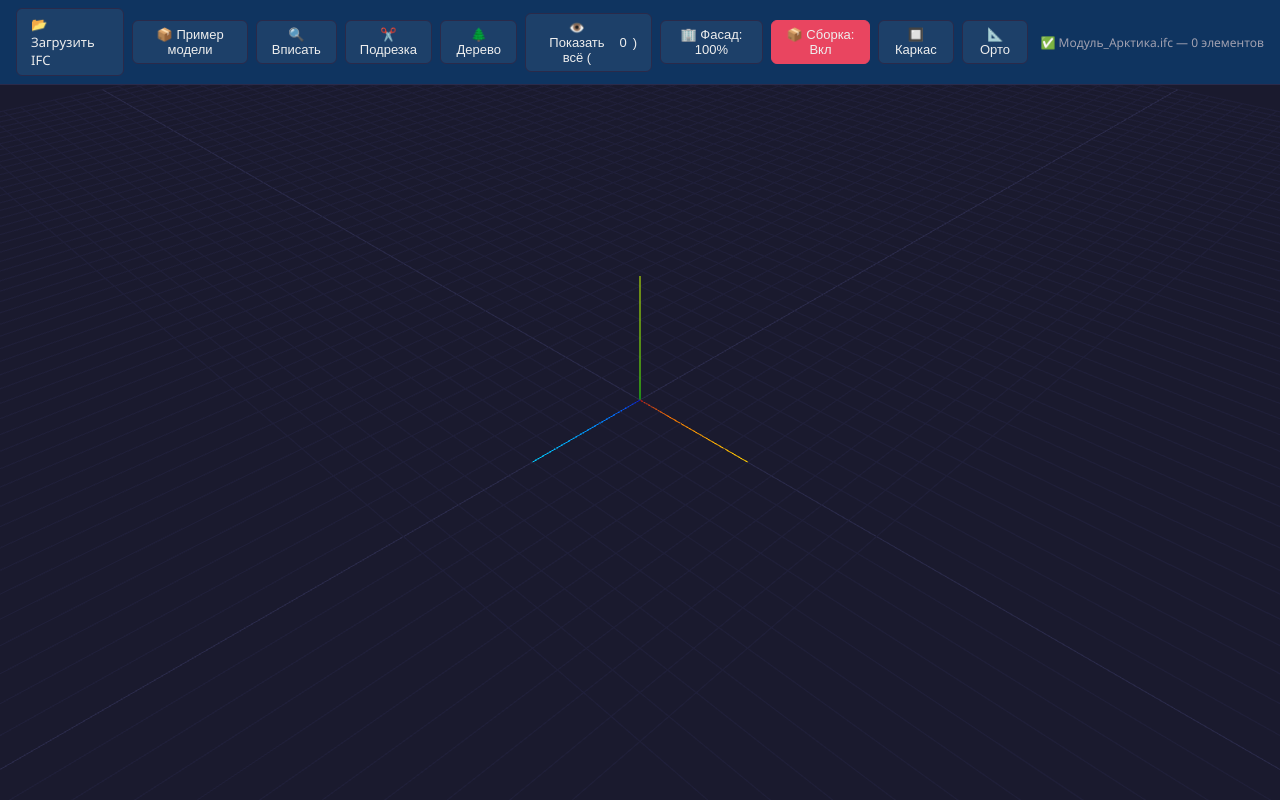
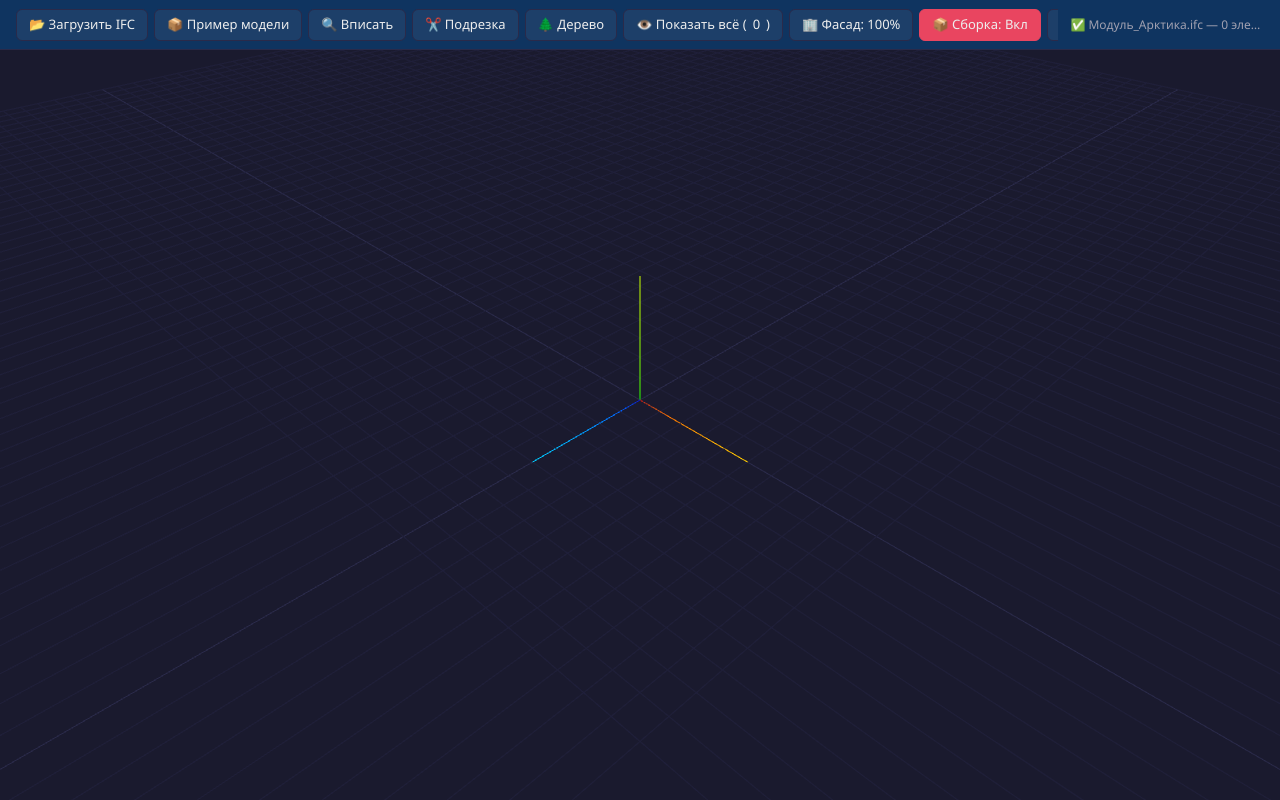
Before and after one commit to ailyakhinv-droid/ifc-viewer, a website built with Vite: page index.html in a window 1280 px wide. Both pictures are taken after a click on the button "📦 Пример модели". Built offline with nearby package versions, Linux system fonts and the light colour scheme; animation ran at ten frames a second; files whose address does not match are found by name; what web-ifc would draw is missing.

Commit message:
Fix toolbar button heights and align interior finish wall visibility

```diff
--- a/src/main.ts
+++ b/src/main.ts
@@ -558,13 +558,14 @@ let facadeMode: 0 | 1 | 2 = 0; // 0 = 100%, 1 = 22% (X-ray), 2 = hidden
 
 function isFacadeElement(name: string, typeName: string): boolean {
   const n = (name || '').toLowerCase();
-  // Only exterior envelope elements (sandwich panels, roof cover, trim).
-  // Interior finish walls ('Стена_Отделка внутренняя') remain distinct interior elements!
+  // Exterior envelope and interior shell lining (sandwich panels, roof cover, trim, finish walls, ceiling lining)
   return (
     n.includes('сэндвич') ||
     n.includes('кровл') ||
     n.includes('наличник') ||
-    n.includes('фасад')
+    n.includes('фасад') ||
+    n.includes('отделк') ||
+    n.includes('обшивк')
   );
 }
 
@@ -934,6 +935,11 @@ async function loadIFC(buffer: ArrayBuffer, fileName: string) {
           geomData.GetIndexDataSize()
         );
 
+        if (verts.length === 0 || indices.length === 0) {
+          geomData.delete();
+          continue;
+        }
+
         const geometry = new THREE.BufferGeometry();
 
         // web-ifc vertices: [x,y,z, nx,ny,nz] per vertex
@@ -1091,7 +1097,9 @@ function onMouseMove(event: MouseEvent) {
   if (!modelGroup) return;
 
   const rawIntersects = raycaster.intersectObjects(modelGroup.children, false);
-  const intersects = rawIntersects.filter((hit) => isPointInsideSectionBox(hit.point));
+  const intersects = rawIntersects.filter(
+    (hit) => hit.object.visible && isPointInsideSectionBox(hit.point)
+  );
 
   // Restore hover
   for (const m of hoveredMeshes) {
@@ -1138,7 +1146,9 @@ function onMouseClick(event: MouseEvent) {
   if (!modelGroup) return;
 
   const rawIntersects = raycaster.intersectObjects(modelGroup.children, false);
-  const intersects = rawIntersects.filter((hit) => isPointInsideSectionBox(hit.point));
+  const intersects = rawIntersects.filter(
+    (hit) => hit.object.visible && isPointInsideSectionBox(hit.point)
+  );
 
   if (intersects.length > 0) {
     let targetHit = intersects[0];
--- a/src/style.css
+++ b/src/style.css
@@ -39,36 +39,54 @@ body {
   top: 0;
   left: 0;
   right: 0;
+  height: 50px;
   z-index: 10;
   display: flex;
   align-items: center;
   justify-content: space-between;
   gap: 12px;
-  padding: 8px 16px;
+  padding: 0 16px;
   background: var(--bg-toolbar);
   border-bottom: 1px solid var(--border);
   backdrop-filter: blur(10px);
+  box-sizing: border-box;
 }
 
 .toolbar-group {
   display: flex;
   align-items: center;
-  gap: 8px;
+  gap: 6px;
+  flex-wrap: nowrap;
+  overflow-x: auto;
+  scrollbar-width: none;
+}
+
+.toolbar-group::-webkit-scrollbar {
+  display: none;
 }
 
 .toolbar-btn {
   display: inline-flex;
   align-items: center;
+  justify-content: center;
   gap: 6px;
-  padding: 6px 14px;
+  height: 32px;
+  padding: 0 12px;
+  box-sizing: border-box;
   border: 1px solid var(--border);
   border-radius: 6px;
   background: rgba(255, 255, 255, 0.06);
   color: var(--text);
   font-size: 13px;
+  font-family: inherit;
+  line-height: 1;
+  white-space: nowrap;
   cursor: pointer;
   transition: all 0.15s ease;
   user-select: none;
+  flex-shrink: 0;
+  margin: 0;
+  vertical-align: middle;
 }
 
 .toolbar-btn:hover {
```
Also changed, not shown: 1 other file.
